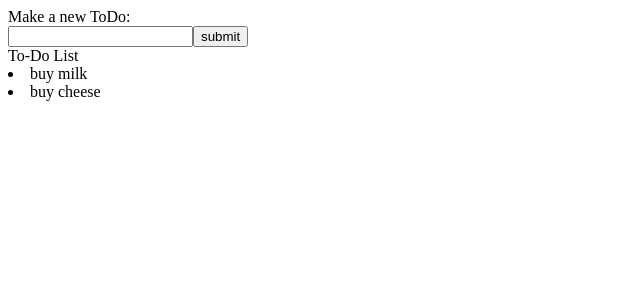
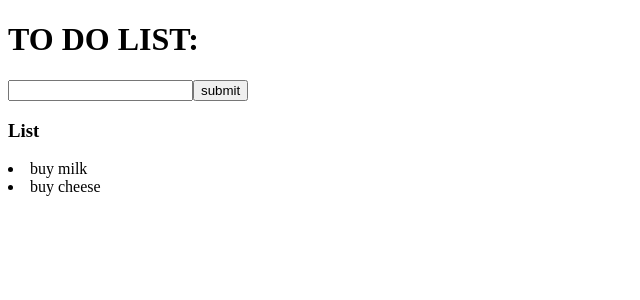
Before and after one commit to tylerCaineRhodes/review-group-todo-practice, a React app: page / in a window 1280 px wide. Shown: the top 300 px of the page, without its empty margins (0-640 px from the left). Built offline with nearby package versions, Linux system fonts and the light colour scheme; the HTML template or start-up script is replaced by a standard one.

Commit message:
added commented out code

```diff
--- a/client/App.js
+++ b/client/App.js
@@ -7,7 +7,7 @@ export default class App extends React.Component {
     this.state = {
       textInput: '',
       toDoList: ['buy milk', 'buy cheese']
-    }
+    };
     this.handleChange=this.handleChange.bind(this);
     this.clicked=this.clicked.bind(this);
   }
@@ -30,6 +30,9 @@ export default class App extends React.Component {
   render() {
     return (
       <div>
+        <h1>
+          TO DO LIST:
+        </h1>
         <InputComponent
           handleChange={this.handleChange}
           text={this.state.textInput}
@@ -42,3 +45,10 @@ export default class App extends React.Component {
     );
   }
 }
+
+
+// {this.state.tasks.map(task => {
+//   return (
+//     <Task id={task.id} task={task.task} deleteTask={this.deleteTask} />
+//   );
+// })}
--- a/client/InputComponent.js
+++ b/client/InputComponent.js
@@ -3,9 +3,6 @@ import React from 'react';
 const InputComponent = (props) => {
   return (
     <div>
-      <div>
-        Make a new ToDo:
-      </div>
       <input
         value={props.text}
         onChange={props.handleChange}>
--- a/client/List.js
+++ b/client/List.js
@@ -3,7 +3,9 @@ import React from 'react';
 function List(props) {
   return (
     <div>
-      To-Do List
+      <h3>
+        List
+      </h3>
         {props.list.map((item, index) => (
           <li key={index}>{item}</li>
         ))}
@@ -14,3 +16,16 @@ function List(props) {
 export default List;
 
 //don't forget about key
+
+// import React from "react";
+
+// const Task = props => (
+//   <div key={`task_${props.id}`}>
+//     <span>{props.task}</span>
+//     <button value={props.id} onClick={props.deleteTask}>
+//       Complete
+//     </button>
+//   </div>
+// );
+
+// export default Task;
```
Also changed, not shown: 1 other file (tests, documents, lock files or other folders).
